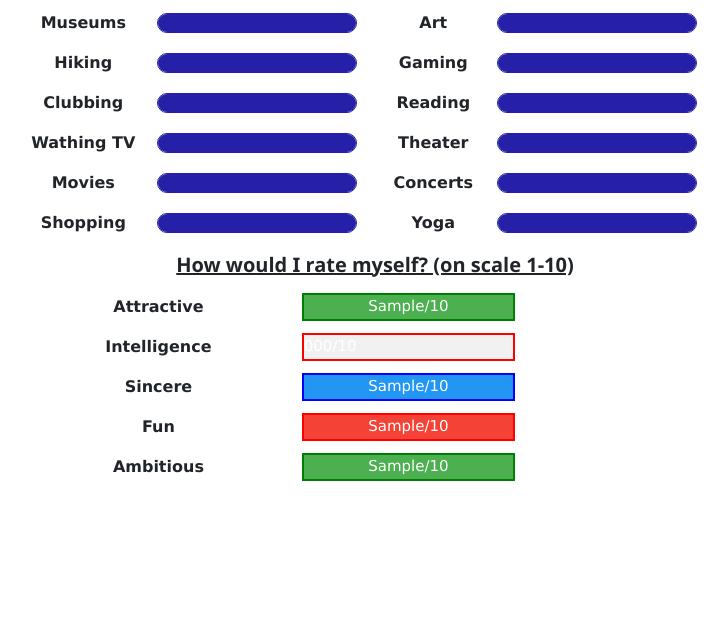
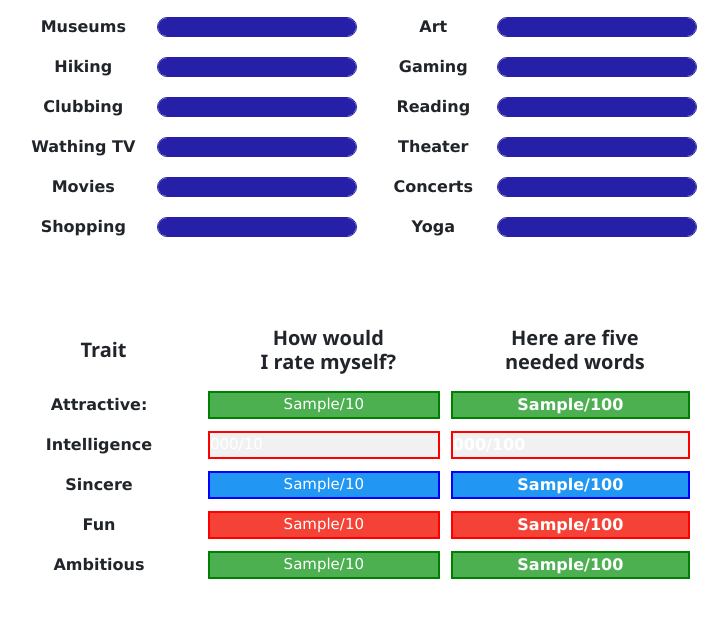
Before and after one commit to ivanna1109/Speed-Dating-ML-Project, a Django app: page /person_details/1/ in a window 1280 px wide. Shown: the part 801-1436 px from the top of the page, without its empty margins (265-993 px from the left). Before the commit the page ends 1282 px from the top, so only its background shows below. Run offline with Django 4.2, Linux system fonts and the light colour scheme; tables that the repository leaves empty hold one stand-in row (values such as "Sample post"); a database or web service that is not in the repository returns one stand-in record (values such as "Sample title").

Commit message:
almost done

```diff
--- a/speed_dating_app/static/css/personDetails.css
+++ b/speed_dating_app/static/css/personDetails.css
@@ -7,6 +7,23 @@ td {
   padding-right: 10px;
   height: 40px;
 }
+
+.table2 {
+  width: 800px;
+  border: 2px solid blue;
+}
+
+.tr2 {
+  border: 1px solid blue;
+}
+
+
+hr {
+    height:5px;
+    border-width:0;
+    background-color:#00A4BD;
+}
+
 
 .td-2{
   justify-content: right;
--- a/speed_dating_app/t_code/database_conn.py
+++ b/speed_dating_app/t_code/database_conn.py
@@ -12,12 +12,12 @@ def connect_to_db(col_name = 'mlPersonData'):
         collection = db['mlRegisterUser']
     return collection
 
-def log_in(username, password):
+def check_user(username, password):
     collection = connect_to_db('mlRegisterUser')
     query = {"username": username, 'password': password}
     user = collection.find_one(query)
     if (user == None):
-        return 0
+        return -1
     return user['userID']
 
 #in the system cant be 2 users with the same username
--- a/speed_dating_app/templates/person_details.html
+++ b/speed_dating_app/templates/person_details.html
@@ -17,13 +17,16 @@
     <script src="https://cdn.jsdelivr.net/npm/bootstrap@5.2.3/dist/js/bootstrap.bundle.min.js" integrity="sha384-kenU1KFdBIe4zVF0s0G1M5b4hcpxyD9F7jL+jjXkk+Q2h455rYXK/7HAuoJl+0I4" crossorigin="anonymous"></script>
     <script src="https://cdn.jsdelivr.net/npm/@popperjs/core@2.11.6/dist/umd/popper.min.js" integrity="sha384-oBqDVmMz9ATKxIep9tiCxS/Z9fNfEXiDAYTujMAeBAsjFuCZSmKbSSUnQlmh/jp3" crossorigin="anonymous"></script>
     <script src="https://cdn.jsdelivr.net/npm/bootstrap@5.2.3/dist/js/bootstrap.min.js" integrity="sha384-cuYeSxntonz0PPNlHhBs68uyIAVpIIOZZ5JqeqvYYIcEL727kskC66kF92t6Xl2V" crossorigin="anonymous"></script>
-
     <div class="nav">
         <div class="image-nav"></div>
-        <div class="title-nav">Speed Dating</div>
+        <div class="title-nav" style="margin-right: 600px;">Welcome to Speed Dating website!</div>
         <div><a href="{% url 'index_page' %}">Home</a></div>
+        {% if request.session.user %}
+          <div><a href="{% url 'login' %}">Top 3 matches</a></div>
+          <div><a href="{% url 'log_out'%}">Log out</a></div>
+        {% else %}
         <div><a href="{% url 'login' %}">Log in</a></div>
-        <div><a href="">Register</a></div>
+        {% endif %}
     </div>
     <div class="background"></div>
     <div class="body">
@@ -37,7 +40,7 @@
         <h5><b>Age:</b> {{person.age}} years</h5>
         <h5><b>Field of study: </b>{{person.field}}</h5>
         <h5><b>Race: </b>{{person.race_str}}</h5><br><br>
-        <h4 style="margin-top: 10px;"><b><u>Interests (on scale 1-10)</u></b></h4>
+        <h3 style="margin-top: 10px;"><b><u>Interests (on scale 1-10)</u></b></h3>
             <table style="margin-top: -150px;">
                 <tr>
                     <div class="interest">
@@ -137,14 +140,28 @@
                     </div>
                 </tr>
             </table>
-        <h4 style="margin-top: 10px;"><b><u>How would I rate myself? (on scale 1-10)</u></b></h4>
-            <table style="margin-right: 200px; width: 500px;">
+            <hr><br>
+            <table style="width: 700px; margin-right: 50px;">
+                <tr>
+                    <th><h4><b>Trait</b></h4></th>
+                    <th>
+                        <h4><b>How would <br>I rate myself?</b></h4>
+                    </th>
+                    <th>
+                        <h4><b>Here are five <br> needed words</b></h4>
+                    </th>
+                </tr>
                 <div class="w3-container">
                 <tr>
-                    <td class="label-interest">Attractive</td>
-                    <td>
+                    <td class="label-interest">Attractive: </td>
+                    <td >
                         <div class="w3-light-grey" style="border: 2px solid green;">
                             <div class="w3-green" style="height:24px;width: {{person.attr3_1}}0%">{{person.attr3_1}}/10</div>
+                          </div>
+                    </td>
+                    <td class="label-interest">
+                        <div class="w3-light-grey" style="border: 2px solid green;">
+                            <div class="w3-green" style="height:24px;width: {{person.attr1_1}}0%;">{{person.attr1_1}}/100</div>
                           </div>
                     </td>
                 </tr>
@@ -155,12 +172,22 @@
                             <div class="w3-red" style="height:24px;width:{{person.intel3_1}}0%">{{person.intel3_1}}/10</div>
                           </div>
                     </td>
+                    <td class="label-interest">
+                        <div class="w3-light-grey" style="border: 2px solid red;">
+                            <div class="w3-red" style="height:24px;width: {{person.intel1_1}}0%">{{person.intel1_1}}/100</div>
+                          </div>
+                    </td>
                 </tr>
                 <tr>
                     <td class="label-interest">Sincere</td>
                     <td>
                         <div class="w3-light-grey" style="border: 2px solid blue;">
                             <div class="w3-blue" style="height:24px;width:{{person.sinc3_1}}0%">{{person.sinc3_1}}/10</div>
+                          </div>
+                    </td>
+                    <td class="label-interest">
+                        <div class="w3-light-grey" style="border: 2px solid blue;">
+                            <div class="w3-blue" style="height:24px;width: {{person.sinc1_1}}0%">{{person.sinc1_1}}/100</div>
                           </div>
                     </td>
                 </tr>
@@ -171,6 +198,11 @@
                             <div class="w3-red" style="height:24px;width:{{person.fun3_1}}0%">{{person.fun3_1}}/10</div>
                           </div>
                     </td>
+                    <td class="label-interest">
+                        <div class="w3-light-grey" style="border: 2px solid red;">
+                            <div class="w3-red" style="height:24px;width: {{person.fun1_1}}0%">{{person.fun1_1}}/100</div>
+                          </div>
+                    </td>
                 </tr>
                 <tr>
                     <td class="label-interest">Ambitious</td>
@@ -179,6 +211,11 @@
                             <div class="w3-green" style="height:24px;width:{{person.amb3_1}}0%">{{person.amb3_1}}/10</div>
                           </div>
                     </td>
+                    <td class="label-interest">
+                        <div class="w3-light-grey" style="border: 2px solid green;">
+                            <div class="w3-green" style="height:24px;width: {{person.amb1_1}}0%">{{person.amb1_1}}/100</div>
+                          </div>
+                    </td>
                 </tr>
             </div>
             </table>
--- a/speed_dating_app/urls.py
+++ b/speed_dating_app/urls.py
@@ -4,5 +4,7 @@ from . import views
 urlpatterns = [
     path('', views.index_page, name='index_page'),
     path('login/', views.login, name='login'),
-    path('person_details/<str:parametar>/', views.person_details, name='person_details')
+    path('person_details/<str:parametar>/', views.person_details, name='person_details'),
+    path('submit_login/', views.submit_login, name='submit_login'),
+    path('log_out/', views.log_out, name='log_out')
 ]
--- a/speed_dating_app/views.py
+++ b/speed_dating_app/views.py
@@ -17,6 +17,34 @@ def login(request):
     template = loader.get_template('login.html')
     return HttpResponse(template.render())
 
+def submit_login(request):
+    username = request.POST.get('username')
+    password = request.POST.get('password')
+    user = db.check_user(username, password)
+    if (user == -1):
+        context = {'message': 'User does not exist!'}
+        return render(request, 'login.html', context)
+    else:
+        request.session['user'] = user
+    persons = db.get_all_persons()
+    paginator = Paginator(persons, 5)  # Podeli objekte na stranice sa po 10 elemenata
+    page_number = request.GET.get('page')  # Preuzmi broj trenutne stranice iz zahteva
+    page_obj = paginator.get_page(page_number)
+    context = {'page_obj': page_obj}
+    return render(request, 'index.html', context)
+
+def log_out(request):
+    try:
+        del request.session['user']
+    except KeyError:
+        pass
+    persons = db.get_all_persons()
+    paginator = Paginator(persons, 5)  # Podeli objekte na stranice sa po 10 elemenata
+    page_number = request.GET.get('page')  # Preuzmi broj trenutne stranice iz zahteva
+    page_obj = paginator.get_page(page_number)
+    context = {'page_obj': page_obj}
+    return render(request, 'index.html', context)
+
 def person_details(request, parametar):
     print(parametar)
     chosen_person = db.find_person_by_ID(int(parametar))
```
Also changed, not shown: speed_dating/settings.py (+8 -2 lines), speed_dating_app/templates/index.html (+7 -5 lines), speed_dating_app/templates/login.html (+16 -8 lines), db.sqlite3.
